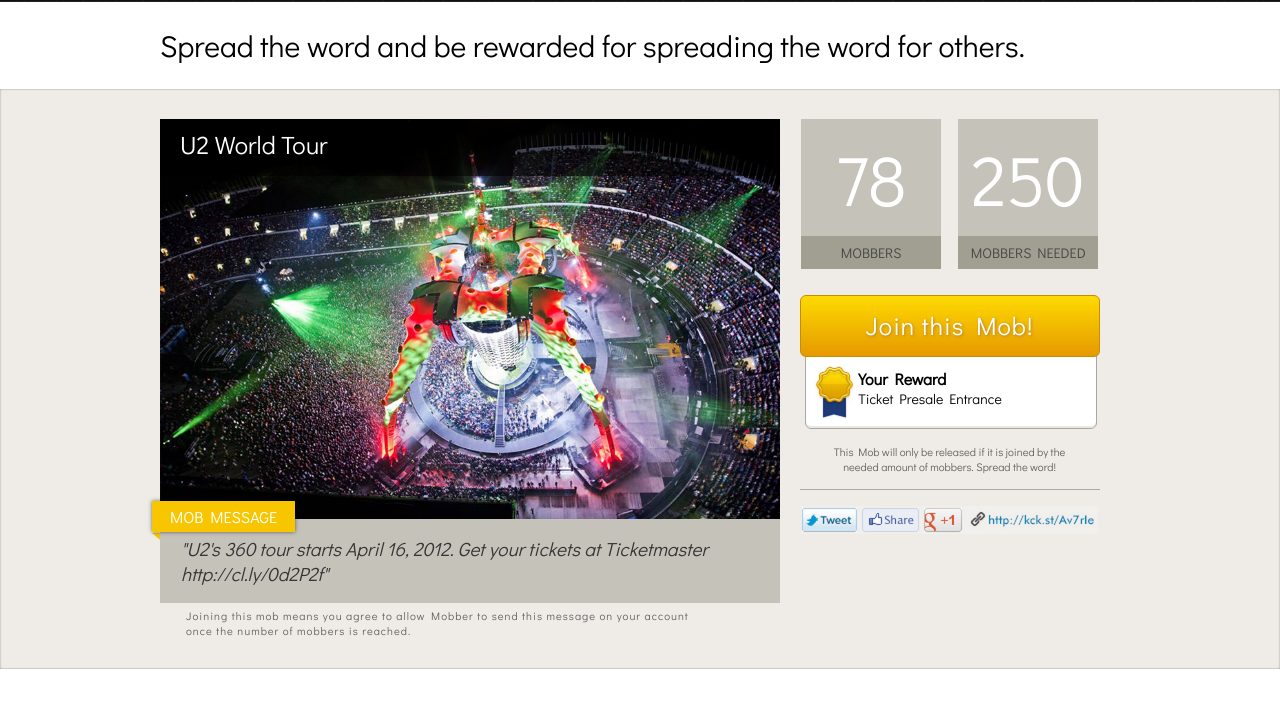
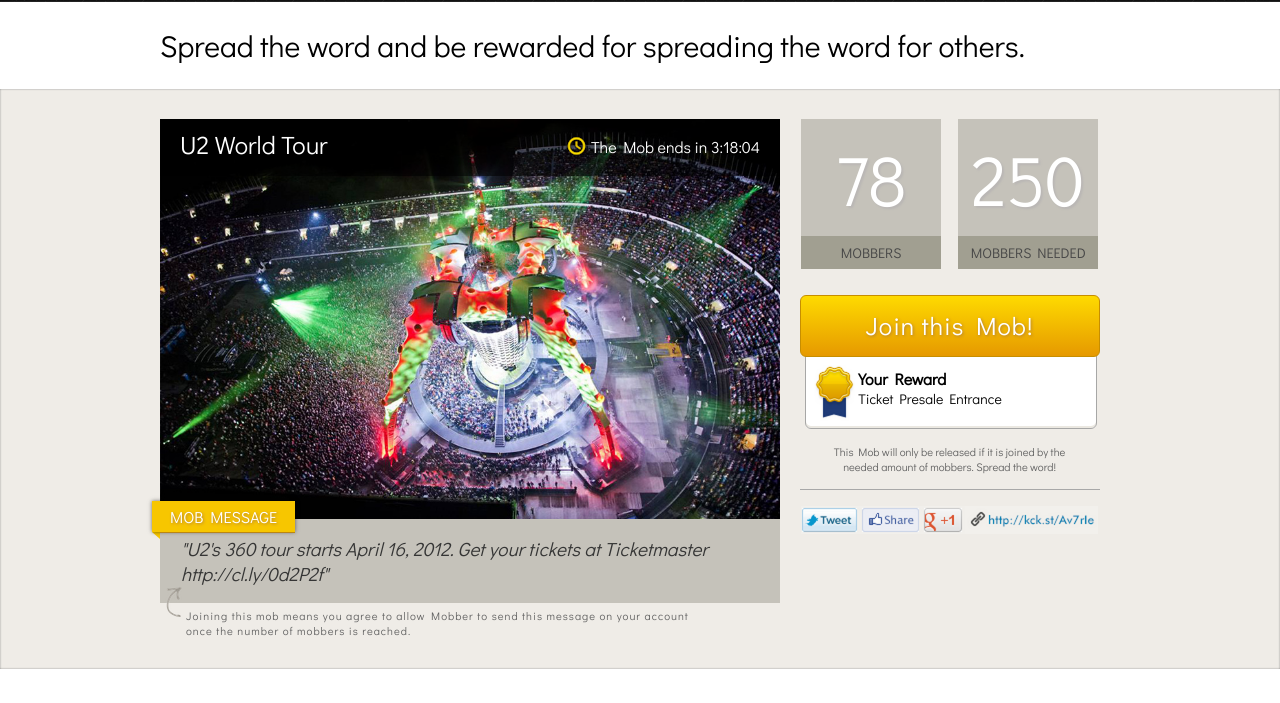
Before and after one commit to mbbertino/Mobber2, a plain HTML site: page index.html in a window 1280 px wide. Shown: the part 58-761 px from the top of the page. Drawn offline with Linux system fonts and the light colour scheme.

Commit message:
new cool imgs

```diff
--- a/index.html
+++ b/index.html
@@ -35,8 +35,13 @@
 		<div class="maincontent-copy">
 			<div class="photo">
 				<div class="photo-title">U2 World Tour</div>
+				<div class="rightmaintimestamp">
+					<img src="images/clock2.png">
+					<div class="timest">The Mob ends in 3:18:04</div>
+				</div>
 				<img class="photo-image"src="images/u2.png">
 				<!-- <div class="photo-ribbon"></div> -->
+					<div class="ribbonborder"></div>
 					<div class="ribbon-wrapper">
 						<div class="ribbon-front">
 							Mob Message
@@ -54,6 +59,7 @@
 					"U2's 360 tour starts April 16, 2012. Get your tickets at Ticketmaster http://cl.ly/0d2P2f"
 					</div>
 				</div>
+				<img class="arrow" src="images/arrow.png">
 				<div class="photo-disclaimer"> Joining this mob means you agree to allow Mobber to send this message on your account once the number of mobbers is reached.
 				</div>
 			</div>
@@ -233,7 +239,7 @@
 			<div class="rightfoot foot">
 				<div class="howitworksbut"> How it Works</div>
 				<div class="foottitle"> Have a Problem?</div>
-				<div class="center-foot-copy mfix">Feel free to contact us if you're experiencing problems or just need some help</div>
+				<div class="center-foot-copy mfix">Feel free to contact us if you're experiencing problems or just need some help.</div>
 				<div class="buttonfoot">	Email Us</div>
 				<div class="footdisclaimer"> &copy; 2012 Mobber, Inc. <br> All Rights Reserved</div>
 			</div>
--- a/main.css
+++ b/main.css
@@ -121,6 +121,26 @@ body * {
 	font-size: 25px
 }
 
+.rightmaintimestamp {
+	margin-top: 17px;
+	margin-right: 20px;
+	color: #fff;
+	position: absolute;
+	right: 0px;
+	top: 0px;
+}
+
+.timest {
+	display: inline-block;
+}
+
+.ribbonborder {
+	position: absolute;
+	height: 13px;
+	z-index: 5;
+	width: 135px;
+	border-bottom: 1px solid rgb(187,134,18) ;
+}
 
 /*RIBBON*/
 /* ribbon style */
@@ -131,7 +151,6 @@ body * {
 	color: #fff;
 	text-transform: uppercase;
 	text-align: center;
-	border-bottom: 7px solid #ccc;
 	border-top: 0px solid #ccc;
 	-moz-border-bottom-colors: rgba(0, 0, 0, 0.02) rgba(0, 0, 0, 0.04) rgba(0, 0, 0, 0.06) rgba(0, 0, 0, 0.08) rgba(0, 0, 0, 0.10) rgba(0, 0, 0, 0.12) rgba(0, 0, 0, 0.14) rgba(0, 0, 0, 0.16) rgba(0, 0, 0, 0.18) rgba(0, 0, 0, 0.20);
 	-webkit-border-bottom-colors: rgba(0, 0, 0, 0.02) rgba(0, 0, 0, 0.04) rgba(0, 0, 0, 0.06) rgba(0, 0, 0, 0.08) rgba(0, 0, 0, 0.10) rgba(0, 0, 0, 0.12) rgba(0, 0, 0, 0.14) rgba(0, 0, 0, 0.16) rgba(0, 0, 0, 0.18) rgba(0, 0, 0, 0.20);
@@ -145,6 +164,7 @@ body * {
 		position: relative;
 		left:-8px;
 		z-index: 2;
+		text-shadow: 1px 1px 3px rgb(180,127,55);
 }
 
   .ribbon-front,
@@ -188,6 +208,7 @@ body * {
 	border-width: 0px 8px 0 0;
 }
   .ribbon-edge-bottomleft {
+  	margin-top: -1px;
 	border-width: 0 8px 7px 0;
 }
 
@@ -242,6 +263,12 @@ body * {
 	font-style: italic;
 }
 
+.arrow {
+	bottom: 27px;
+	left: 5px;
+	position: absolute;
+	z-index: 10;
+}
 .photo-disclaimer {
 	color: rgb(97,97,97);
 	font-size: 11px;
@@ -267,6 +294,7 @@ body * {
 	text-align: center;
 	color: #fff;
 	font-size: 70px;
+	text-shadow: 2px 2px 2px rgb(186,183,181);
 
 }
 
```
Also changed, not shown: Images/arrow.png (added), Images/clock2.png (added).
